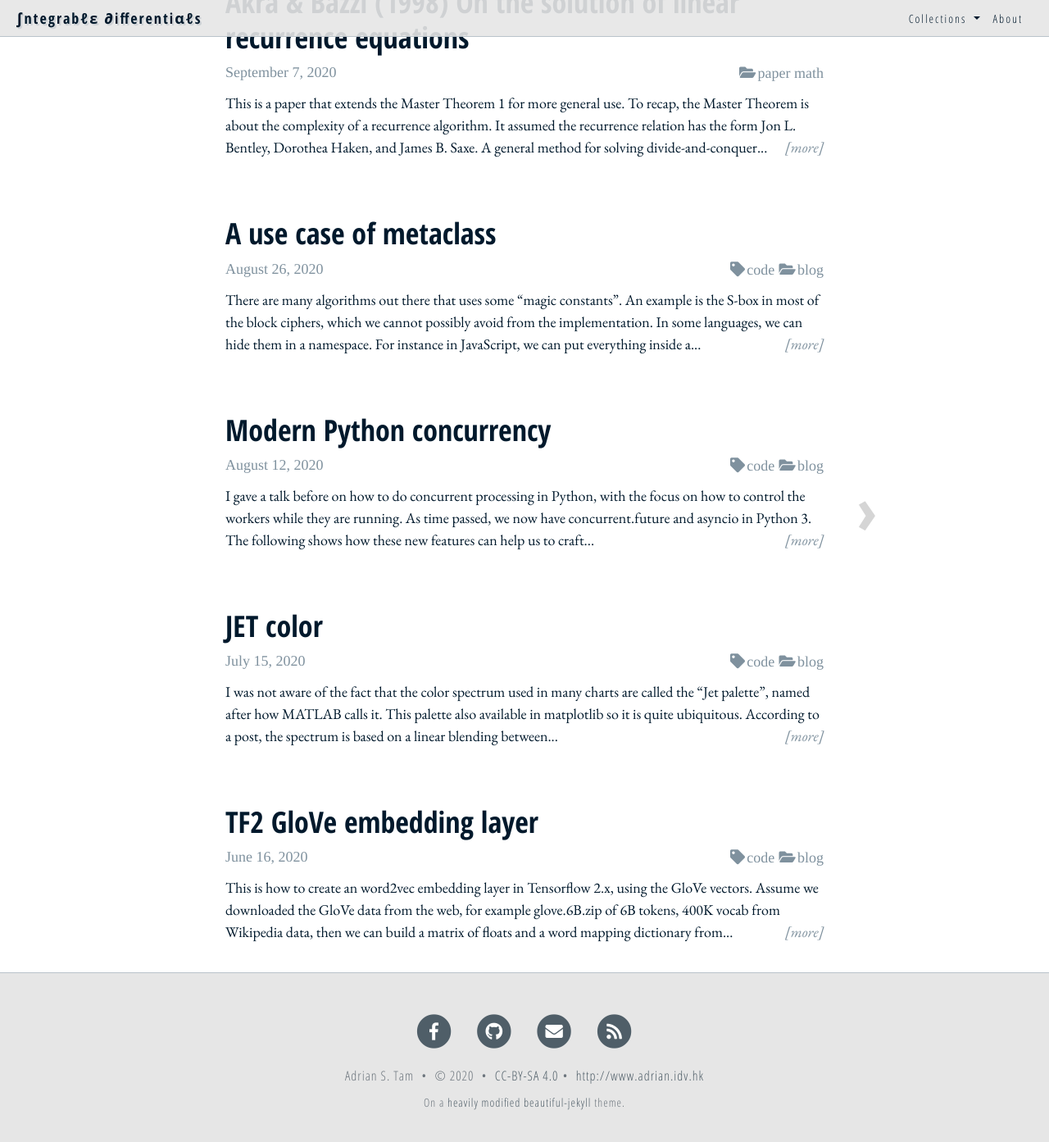
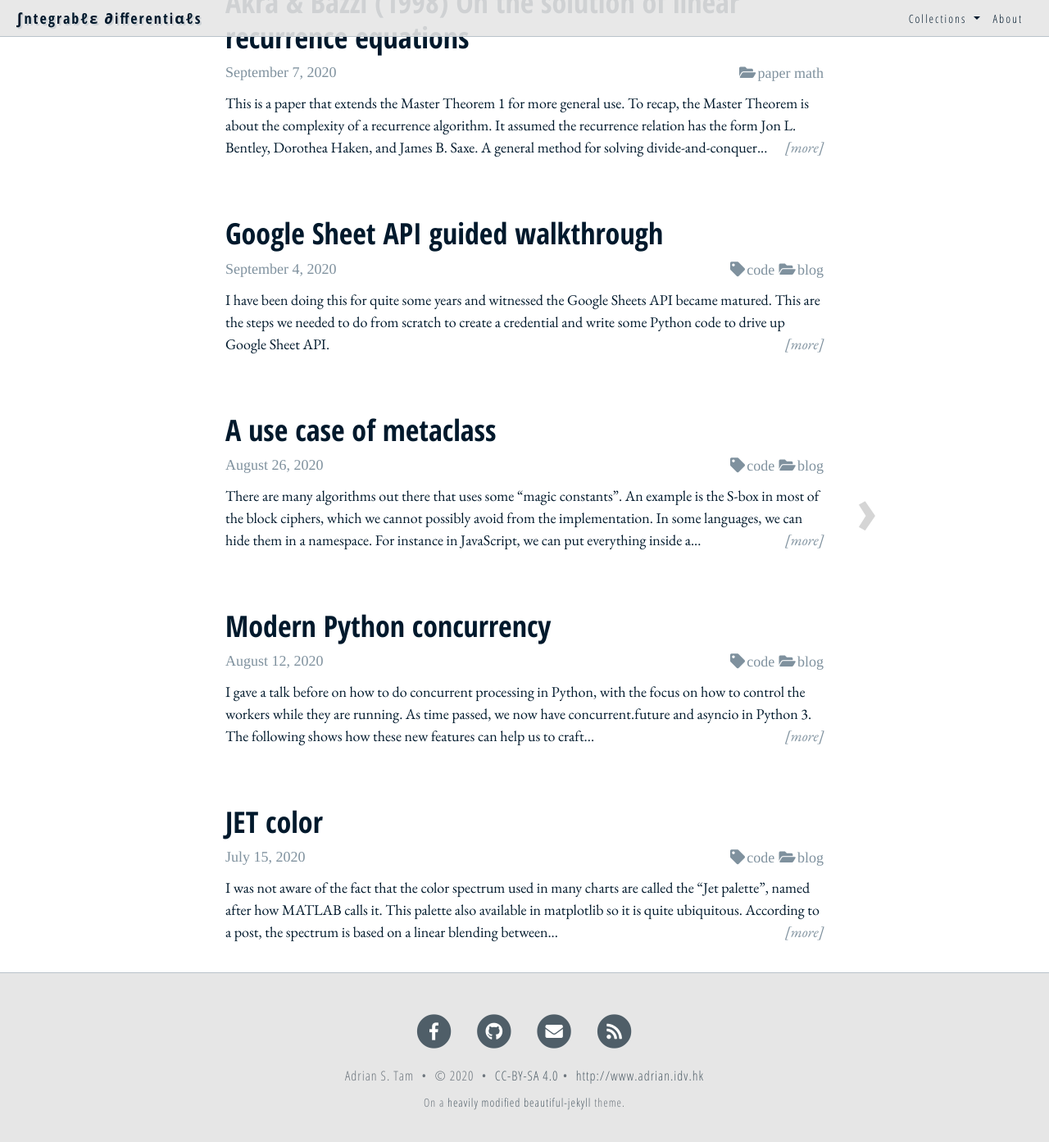
Before and after one commit to righthandabacus/righthandabacus.github.io, a Jekyll site: the page built from index.html, in a window 1280 px wide and 1400 px high, scrolled down 646 px. Shown: the top 1393 px of the window at 82% size. Built offline with Jekyll 4.4.1, drawn with Linux system fonts in a browser that asks for light colours; nearby versions of some CDN libraries; some web fonts are replaced; the list of posts is cut into pages by our own code; some of the changed lines change nothing that is shown.

Commit message:
Fix mathjax

````diff
--- a/_includes/head.html
+++ b/_includes/head.html
@@ -103,7 +103,7 @@
       jax: ["input/TeX", "output/HTML-CSS"],
       tex2jax: {
         skipTags: ['script', 'noscript', 'style', 'textarea', 'pre', 'code'],
-        inlineMath: [ ['$$','$$'] ],
+        inlineMath: [ ['$$','$$'], ["\\(", "\\)"] ],
         displayMath: [ ['$$','$$'], ["\\[","\\]"] ],
         processEscapes: true
       }
--- /dev/null
+++ b/_posts/2020-09-04-googleapi.markdown
@@ -0,0 +1,77 @@
+---
+layout: post
+title: Google Sheet API guided walkthrough
+date: Fri, 04 Sep 2020 20:28:38 -0400
+tags: code
+---
+
+I have been doing this for quite some years and witnessed the
+[Google Sheets API](https://developers.google.com/sheets/) became matured. This
+are the steps we needed to do from scratch to create a credential and write
+some Python code to drive up Google Sheet API.
+
+First is to create a Google API project: On the
+[developer console](https://console.developers.google.com/),
+we create a new project (such that we can apply access control on project
+basis) using the drop down at the left of the top search bar. While in the
+project created, click on the "Dashboard" on the sidebar and enable Google
+Sheet API.
+
+Then, credential have to be created. Click on "Credentials" on the sidebar and
+create credentials. We need the API key and OAuth 2.0 client ID for this but
+Google will also generate service account. The OAuth ID shall be downloaded as
+JSON format, `credentials.json`.
+
+Afterwards, we should find the Google Sheet ID. This is the hash key to be used
+by the API and the sheet shall be shared for access with the service account.
+Then, in Python, we will need
+[`gspread`](https://gspread.readthedocs.io/en/latest/) and `oauth2client`
+packages for the Sheets API and authentication, respectively. Alternative to
+`gspread` would be the `googleapiclient`, which however, is more generic and
+officially from Google.
+
+Access using Python is as follows: Using `gspread`:
+
+```python
+import gspread
+from oauth2client.service_account import ServiceAccountCredentials
+
+credential = ServiceAccountCredentials.from_json_keyfile_name(
+    "credentials.json",
+    ["https://spreadsheets.google.com/feeds"])
+client = gspread.authorize(credentials)
+sheet = client.open_by_key("___PutGoogleSheetKeyHere___").sheet1
+sheet.append_row(["data", "data", "data", "data"], 1)
+```
+
+and using `googleapiclient` will be this:
+
+```python
+from googleapiclient.discovery import build
+from oauth2client import file, client, tools
+from httplib2 import Http
+
+SCOPES = 'https://www.googleapis.com/auth/spreadsheets'
+
+store = file.Storage("token.json")
+creds = store.get()
+if not creds or creds.invalid:
+    flow = client.flow_from_clientsecrets('credentials.json', SCOPES)
+    creds = tools.run_flow(flow, store)
+service = build('sheets', 'v4', http=creds.authorize(Http()))
+sheet = service.spreadsheets()
+sheet.values().append(
+    spreadsheetId="___PutGoogleSheetKeyHere___",
+    body={'values': ['data','data','data','data']},
+    valueInputOption="RAW",
+    range="'Sheet1'!A1:D"
+).execute()
+```
+
+Surely, the `gspread` is simpler as many nuts and blots are hidden. Using the
+generic API needs to specify the exact API syntax for HTTP REST API
+parameters, such as the range have to be correct and matching the dimension of
+the value.
+
+Also note that this is for remote access. If we write script (in JavaScript)
+inside Google Sheet, we do not need any of these.
````
Also changed, not shown: _posts/2019-08-18-kalman.markdown (renamed from _posts/2019-08-15-kalman.markdown).
